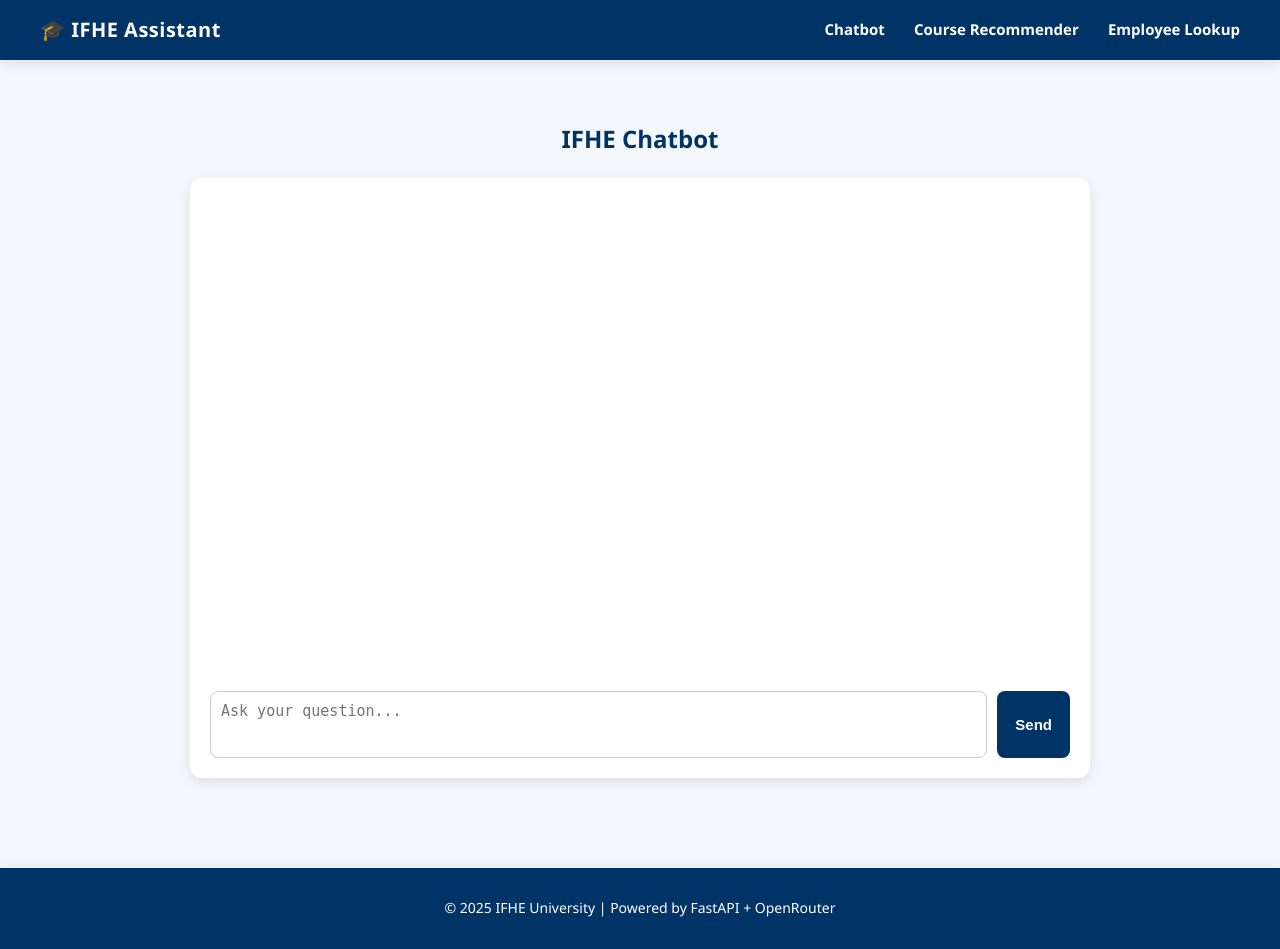
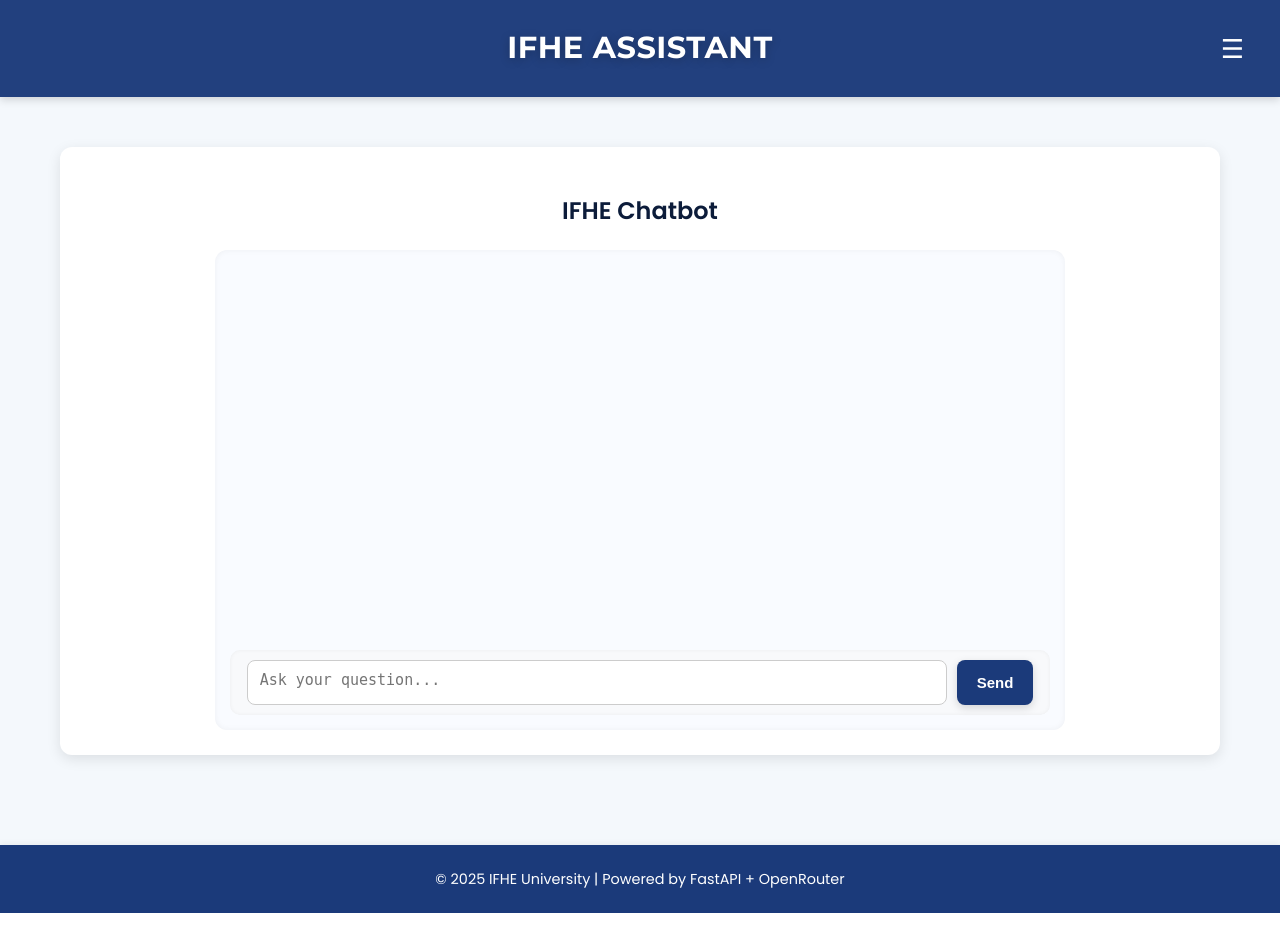
Before and after one commit to Chay0803/CollegeChatbot, a FastAPI app: page /chat in a window 1280 px wide. After the commit the page ends 913 px from the top, so only its background shows below. Run offline with FastAPI, Linux system fonts and the light colour scheme; some libraries are stand-ins or nearby versions.

```diff
--- a/static/style.css
+++ b/static/style.css
@@ -1,236 +1,288 @@
 /* ==========================
-   GLOBAL THEME VARIABLES
+   IFHE Assistant UI Styling
 ========================== */
+
+/* --- Google Fonts --- */
+@import url('https://fonts.googleapis.com/css2?family=Montserrat:wght@500;600;700&family=Poppins:wght@400;500;600&display=swap');
+
+/* --- Global Variables --- */
 :root {
-  --primary: #003366;         /* Deep IFHE blue */
-  --accent: #00509e;          /* Bright blue accent */
-  --highlight: #ffcc00;       /* Gold highlight */
-  --light-bg: #f4f8fc;        /* Page background */
-  --card-bg: #ffffff;         /* Card background */
-  --text-dark: #0c1c3a;       /* Main text */
-  --radius: 12px;             /* Rounded corners */
+  --primary: #1b3a7a;     /* Deep IFHE blue */
+  --accent: #274b9f;      /* Bright blue */
+  --highlight: #ffcc00;   /* Gold accent */
+  --card-bg: #ffffff;
+  --light-bg: #f4f8fc;
+  --text-dark: #0c1c3a;
+  --radius: 12px;
   --shadow: 0 4px 14px rgba(0, 0, 0, 0.1);
 }
 
-/* ==========================
-   GLOBAL LAYOUT
-========================== */
-body {
-  font-family: 'Segoe UI', Arial, sans-serif;
+/* --- Global Reset --- */
+* {
+  box-sizing: border-box;
+}
+
+html, body {
+  overflow-x: hidden;
+  margin: 0;
+  padding: 0;
+  width: 100%;
+  font-family: "Poppins", "Segoe UI", Arial, sans-serif;
   background: var(--light-bg);
   color: var(--text-dark);
-  margin: 0;
-  padding: 0;
   line-height: 1.6;
 }
 
-h1, h2, h3 {
-  color: var(--primary);
+/* ==========================
+   HEADER (Centered IFHE Assistant)
+========================== */
+header {
+  position: sticky;
+  top: 0;
+  width: 100%;
+  display: flex;
+  justify-content: space-between;
+  align-items: center;
+  background: rgba(27, 58, 122, 0.97);
+  color: #fff;
+  padding: 0.6rem 1.5rem;
+  box-shadow: 0 3px 8px rgba(0, 0, 0, 0.15);
+  backdrop-filter: blur(6px);
+  z-index: 1000;
+  box-sizing: border-box;
 }
 
-a {
-  color: var(--accent);
-  text-decoration: none;
+/* Centered Title */
+.brand-title {
+  flex: 1;
+  text-align: center;
+  font-family: "Montserrat", "Poppins", sans-serif;
+  font-weight: 700;
+  font-size: 1.9rem;
+  letter-spacing: 0.5px;
+  color: #ffffff;
+  margin: 0;
+  text-transform: uppercase;
+  text-shadow: 0 2px 10px rgba(0, 0, 0, 0.25);
+}
+
+/* Left & Right Containers for layout balance */
+.nav-left {
+  flex: 0.2;
+}
+
+.nav-right {
+  flex: 0.2;
+  display: flex;
+  justify-content: flex-end;
+  align-items: center;
+}
+
+/* ==========================
+   HAMBURGER DROPDOWN MENU
+========================== */
+.dropdown {
+  position: relative;
+  display: inline-block;
+}
+
+.dropbtn {
+  background: none;
+  border: none;
+  color: #fff;
+  font-size: 24px;
+  cursor: pointer;
+  padding: 10px 12px;
+  display: flex;
+  align-items: center;
+  justify-content: center;
   transition: color 0.3s ease;
 }
 
-a:hover {
+.dropbtn:hover {
   color: var(--highlight);
 }
 
-/* ==========================
-   NAVBAR
-========================== */
-.navbar {
-  display: flex;
-  justify-content: space-between;
-  align-items: center;
-  background: var(--primary);
-  color: white;
-  padding: 14px 40px;
-  box-shadow: var(--shadow);
-  position: sticky;
-  top: 0;
-  z-index: 10;
+.menu-icon {
+  font-size: 26px;
+  line-height: 1;
 }
 
-.navbar .logo {
-  font-size: 20px;
-  font-weight: bold;
-  letter-spacing: 0.5px;
+/* Dropdown content styling */
+.dropdown-content {
+  display: none;
+  position: absolute;
+  right: 0;
+  top: 48px; /* perfectly below icon */
+  background-color: #fff;
+  border-radius: 8px;
+  box-shadow: 0 4px 10px rgba(0, 0, 0, 0.15);
+  overflow: hidden;
+  z-index: 1000;
+  min-width: 220px;
 }
 
-.nav-links a {
-  color: white;
-  text-decoration: none;
-  margin-left: 25px;
-  font-weight: 600;
-  font-size: 15px;
-  transition: all 0.3s ease;
-  position: relative;
+/* Show dropdown on hover */
+.dropdown:hover .dropdown-content {
+  display: block;
 }
 
-.nav-links a::after {
-  content: "";
-  position: absolute;
-  width: 0%;
-  height: 2px;
-  bottom: -4px;
-  left: 0;
-  background: var(--highlight);
-  transition: width 0.3s;
+/* Dropdown links */
+.dropdown-content a {
+  display: block;
+  color: var(--primary);
+  text-decoration: none;
+  font-weight: 500;
+  padding: 12px 16px;
+  transition: background 0.2s ease, color 0.2s ease;
 }
 
-.nav-links a:hover::after {
-  width: 100%;
+.dropdown-content a:hover {
+  background-color: #f1f5ff;
+  color: var(--accent);
 }
 
 /* ==========================
-   MAIN CONTENT AREA
+   MAIN LAYOUT
 ========================== */
-.content {
-  padding: 40px 20px;
-  max-width: 900px;
-  margin: auto;
-  animation: fadeIn 0.5s ease-in-out;
+main {
+  max-width: 1200px;
+  margin: 0 auto;
+  padding: 30px 20px;
 }
 
-@keyframes fadeIn {
-  from { opacity: 0; transform: translateY(10px); }
-  to { opacity: 1; transform: translateY(0); }
+section {
+  margin-top: 25px;
+  margin-bottom: 25px;
 }
 
 /* ==========================
-   FOOTER
-========================== */
-.footer {
-  text-align: center;
-  padding: 15px;
-  background: var(--primary);
-  color: white;
-  font-size: 14px;
-  margin-top: 50px;
-  box-shadow: 0 -3px 10px rgba(0,0,0,0.05);
-}
-
-/* ==========================
-   CHATBOT PAGE
+   CHATBOT SECTION
 ========================== */
 .chat-section {
-  text-align: center;
+  background: var(--card-bg);
+  border-radius: var(--radius);
+  box-shadow: var(--shadow);
+  padding: 25px;
+  display: flex;
+  flex-direction: column;
+  align-items: center;
 }
 
 .chat-container {
-  background: var(--card-bg);
-  box-shadow: var(--shadow);
-  border-radius: var(--radius);
-  padding: 20px;
-  height: 70vh;
+  width: 100%;
+  max-width: 850px;
+  height: 65vh;
   display: flex;
   flex-direction: column;
-  overflow: hidden;
-  margin-top: 20px;
+  background: #f9fbff;
+  border-radius: var(--radius);
+  box-shadow: inset 0 0 6px rgba(0, 0, 0, 0.05);
+  padding: 15px;
 }
 
 .chat-box {
   flex: 1;
   overflow-y: auto;
+  display: flex;
+  flex-direction: column;
+  gap: 12px;
+  padding: 10px;
+  text-align: left;
+  scroll-behavior: smooth;
   margin-bottom: 15px;
-  padding-right: 10px;
-  scroll-behavior: smooth;
-}
-
-.chat-message {
-  padding: 10px 15px;
-  margin: 8px 0;
-  border-radius: var(--radius);
-  max-width: 75%;
-  box-shadow: 0 2px 6px rgba(0, 0, 0, 0.05);
-  animation: slideUp 0.3s ease;
-}
-
-@keyframes slideUp {
-  from { opacity: 0; transform: translateY(10px); }
-  to { opacity: 1; transform: translateY(0); }
 }
 
 .user-message {
+  align-self: flex-end;
   background: var(--accent);
   color: white;
-  align-self: flex-end;
-  border-bottom-right-radius: 0;
+  border-radius: 12px 12px 0 12px;
+  padding: 10px 14px;
+  max-width: 75%;
+  text-align: left;
+  line-height: 1.6;
 }
 
 .bot-message {
+  align-self: flex-start;
   background: #e7eefb;
   color: var(--primary);
-  align-self: flex-start;
-  border-bottom-left-radius: 0;
+  border-radius: 12px 12px 12px 0;
+  padding: 10px 14px;
+  max-width: 75%;
+  text-align: left;
+  line-height: 1.6;
 }
 
-.typing {
-  font-style: italic;
-  opacity: 0.8;
-  animation: blink 1s infinite;
-}
-
-@keyframes blink {
-  0%, 100% { opacity: 0.6; }
-  50% { opacity: 1; }
-}
-
+/* Input Form */
 .chat-form {
   display: flex;
+  justify-content: center;
+  align-items: center;
   gap: 10px;
+  background: #f8f9fb;
+  border-radius: 10px;
+  box-shadow: inset 0 0 4px rgba(0, 0, 0, 0.05);
+  padding: 10px 12px;
 }
 
 .chat-form textarea {
   flex: 1;
+  width: 70%;
+  max-width: 700px;
+  min-height: 45px;
+  border: 1px solid #ccc;
+  border-radius: 8px;
+  padding: 10px 12px;
+  font-size: 15px;
   resize: none;
-  border-radius: 8px;
-  border: 1px solid #ccc;
-  padding: 10px;
-  font-size: 15px;
-  height: 45px;
-  transition: border 0.2s;
+  text-align: left;
+  background: #fff;
 }
 
 .chat-form textarea:focus {
   border-color: var(--accent);
   outline: none;
+  box-shadow: 0 0 4px rgba(27, 58, 122, 0.3);
 }
 
 .chat-form button {
+  height: 45px;
+  padding: 0 20px;
   background: var(--primary);
   color: white;
   border: none;
   border-radius: 8px;
-  padding: 0 18px;
   cursor: pointer;
-  font-weight: bold;
+  font-weight: 600;
   font-size: 15px;
-  transition: background 0.3s;
+  white-space: nowrap;
+  transition: all 0.25s ease;
+  box-shadow: 0 3px 8px rgba(0, 0, 0, 0.15);
 }
 
 .chat-form button:hover {
   background: var(--accent);
+  transform: translateY(-2px);
 }
 
 /* ==========================
-   COURSE RECOMMENDER + EMPLOYEE FORMS
+   COURSE & EMPLOYEE FORMS
 ========================== */
 .form-section {
-  margin-top: 20px;
+  background: var(--card-bg);
+  border-radius: var(--radius);
+  box-shadow: var(--shadow);
+  padding: 2rem;
+  max-width: 850px;
+  margin: 0 auto;
 }
 
 .form-section form {
-  background: var(--card-bg);
-  box-shadow: var(--shadow);
-  border-radius: var(--radius);
-  padding: 25px;
   display: flex;
   flex-direction: column;
-  gap: 14px;
+  gap: 1rem;
 }
 
 .form-section label {
@@ -238,125 +290,91 @@ a:hover {
   color: var(--primary);
 }
 
-form input, form select {
-  padding: 10px;
+form input,
+form select {
+  padding: 0.6rem 0.8rem;
   border-radius: 8px;
   border: 1px solid #ccc;
-  font-size: 15px;
-  transition: border 0.3s;
+  font-size: 1rem;
 }
 
-form input:focus, form select:focus {
+form input:focus,
+form select:focus {
   border-color: var(--accent);
   outline: none;
+  box-shadow: 0 0 4px rgba(27, 58, 122, 0.3);
 }
 
 form button {
-  background: var(--accent);
+  background-color: var(--accent);
   color: white;
-  padding: 10px;
   border: none;
   border-radius: 8px;
+  padding: 10px 16px;
   font-weight: 600;
   cursor: pointer;
-  transition: background 0.3s, transform 0.1s;
+  transition: all 0.25s ease;
 }
 
 form button:hover {
-  background: var(--primary);
-  transform: translateY(-1px);
+  background-color: var(--primary);
+  transform: translateY(-2px);
 }
 
 /* ==========================
-   RESULTS STYLING
+   RESULTS BOX
 ========================== */
 .results {
+  margin-top: 1.5rem;
   background: #f1f5ff;
-  padding: 15px;
-  margin-top: 25px;
   border-radius: var(--radius);
+  padding: 1rem;
   box-shadow: var(--shadow);
 }
 
-.results ul {
-  list-style: disc;
-  margin-left: 20px;
-}
-
-.results-table {
-  width: 100%;
-  border-collapse: collapse;
-  margin-top: 15px;
-  background: white;
-  box-shadow: var(--shadow);
-  border-radius: var(--radius);
-  overflow: hidden;
-}
-
-.results-table th {
-  background: var(--accent);
-  color: white;
-  padding: 10px;
-  text-align: left;
-  font-weight: 600;
-}
-
-.results-table td {
-  padding: 8px 10px;
-  border-bottom: 1px solid #eee;
-}
-
-.results-table tr:hover {
-  background: #f7faff;
+/* ==========================
+   FOOTER
+========================== */
+footer {
+  text-align: center;
+  padding: 0.5rem;
+  font-size: 0.9rem;
+  color: #fff;
+  background: var(--primary);
+  margin-top: 40px;
+  box-shadow: 0 -2px 6px rgba(0, 0, 0, 0.05);
 }
 
 /* ==========================
-   RESPONSIVE DESIGN
+   RESPONSIVE
 ========================== */
 @media (max-width: 768px) {
-  .navbar {
+  header {
     flex-direction: column;
-    align-items: flex-start;
+    padding: 1rem;
   }
 
-  .nav-links {
-    margin-top: 10px;
+  .brand-title {
+    font-size: 1.5rem;
+    margin-bottom: 10px;
   }
 
-  .content {
-    padding: 20px;
-  }
-
-  .chat-container {
-    height: 65vh;
+  .chat-form {
+    flex-direction: column;
   }
 
   .chat-form button {
-    padding: 0 14px;
+    width: 100%;
   }
 }
-.chat-message h2,
-.chat-message h3,
-.chat-message h4 {
-  color: var(--accent);
-  margin: 8px 0 4px;
-  font-weight: 600;
+
+/* === Dynamic height adjustment for smaller screens === */
+@media (max-height: 800px) {
+  .chat-container {
+    height: 60vh;
+  }
+  section {
+    margin-top: 20px;
+    margin-bottom: 20px;
+  }
 }
-
-.chat-message ul,
-.chat-message ol {
-  margin: 6px 0 6px 20px;
-}
-
-.chat-message li {
-  line-height: 1.6;
-}
-
-.chat-message a {
-  color: var(--accent);
-  text-decoration: underline;
-}
-
-.chat-message a:hover {
-  color: var(--highlight);
-}
--- a/templates/base.html
+++ b/templates/base.html
@@ -7,14 +7,28 @@
   <link rel="stylesheet" href="/static/style.css">
 </head>
 <body>
-  <header class="navbar">
-    <div class="logo">🎓 IFHE Assistant</div>
-    <nav class="nav-links">
-      <a href="/chat">Chatbot</a>
-      <a href="/courses">Course Recommender</a>
-      <a href="/employees">Employee Lookup</a>
-    </nav>
-  </header>
+  <header>
+  <div class="nav-left"></div>
+
+  <h1 class="brand-title">
+    <span class="brand-highlight">IFHE</span> Assistant
+  </h1>
+
+  <nav class="nav-right">
+    <ul>
+      <div class="dropdown">
+  <button class="dropbtn"><span class="menu-icon">☰</span></button>
+  <div class="dropdown-content">
+    <a href="/chat">Chatbot</a>
+    <a href="/courses">Course Recommender</a>
+    <a href="/employees">Employee Lookup</a>
+  </div>
+</div>
+
+    </ul>
+  </nav>
+</header>
+
 
   <main class="content">
     {% block content %}{% endblock %}
```
Also changed, not shown: chroma_db/chroma.sqlite3, 2 other files.
